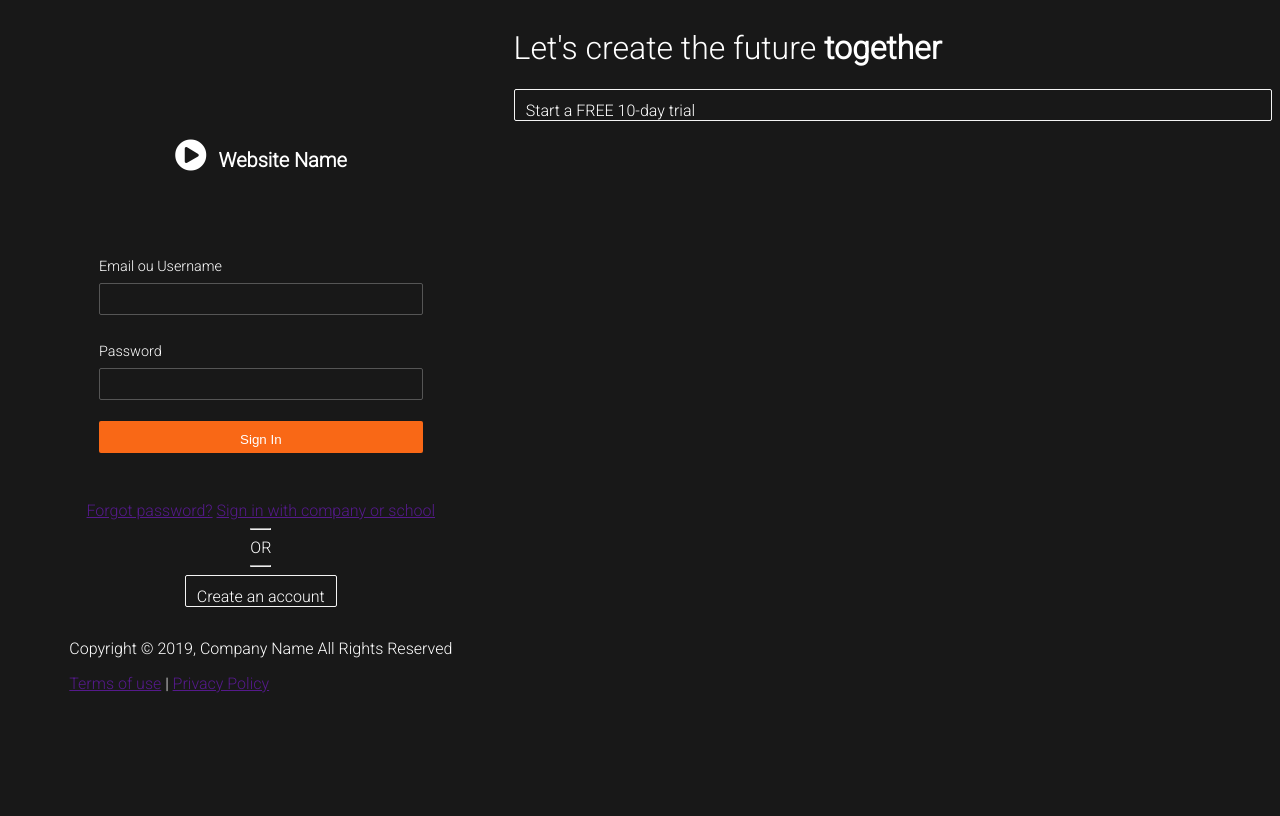
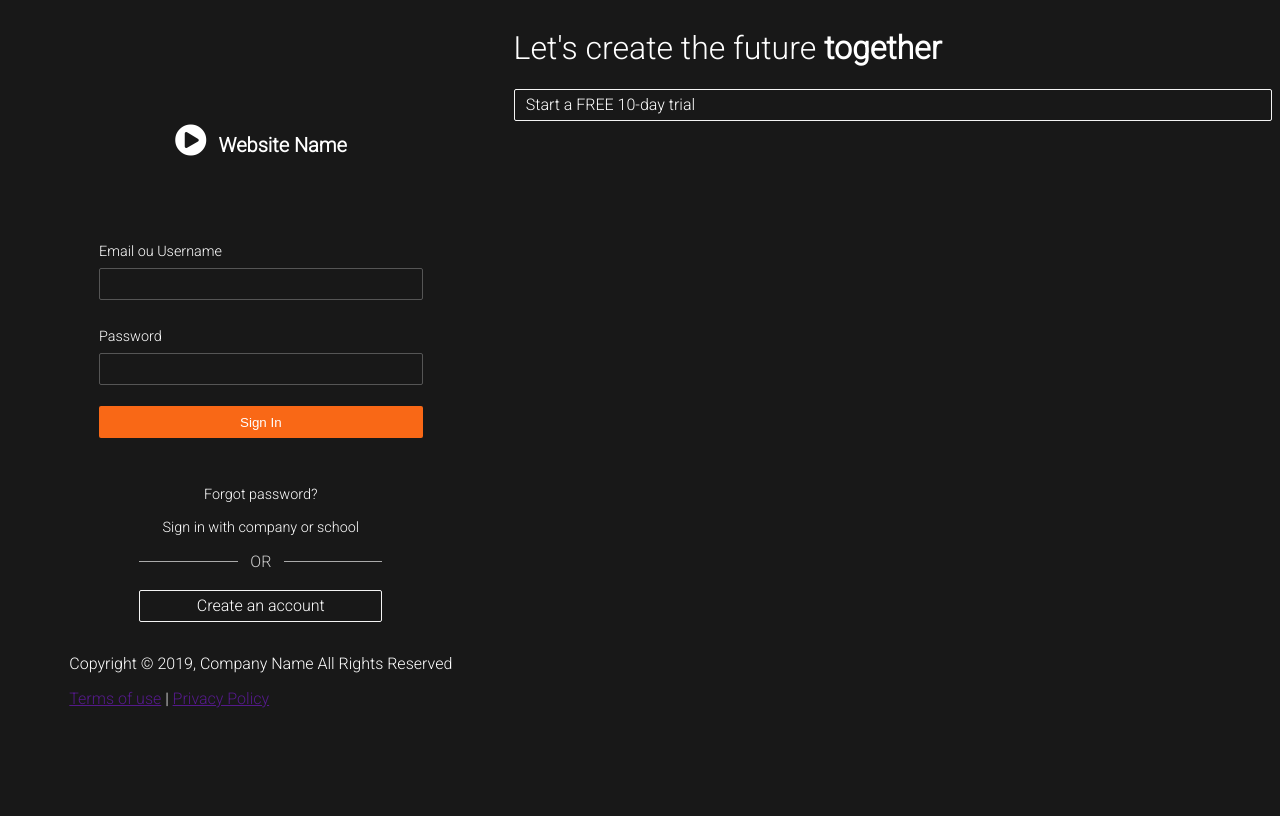
Before and after one commit to AzafoCossa/HTML-CSS-JavaScript, a PHP site: page / in a window 1280 px wide. Run offline with PHP 8.4, Linux system fonts and the light colour scheme; some libraries are stand-ins or nearby versions.

Commit message:
Styled the links

```diff
--- a/PluralRight Login page clone/css/style.css
+++ b/PluralRight Login page clone/css/style.css
@@ -85,8 +85,15 @@ h6 {
     width: 100%;
 }
 
+#sign-in .btn-secondary,
+.or,
+.links {
+    width: 60%;
+    text-align: center;
+}
+
 .btn-primary {
-    padding: 0.7rem;
+    padding: 0.3rem 0.7rem;
     height: 2rem;
     display: block;
     border: 0;
@@ -99,12 +106,40 @@ h6 {
     transition: all 0.5s;
 }
 
+#sign-in .links a {
+    color: #fff;
+    text-decoration: none;
+    margin-bottom: 1rem;
+    display: block;
+    text-align: center;
+    font-size: 0.9rem;
+}
+
+#sign-in .or {
+    display: flex;
+    flex-direction: row;
+    margin-bottom: 1.2rem;
+    align-items: center;
+}
+
+#sign-in .or .bar {
+    flex: auto;
+    border: none;
+    height: 1px;
+    background: #aaa;
+}
+
+#sign-in .or span {
+    color: #ccc;
+    padding: 0 0.8rem;
+}
+
 .btn-primary:hover {
     background-color: #ff7b39;
 }
 
 .btn-secondary {
-    padding: 0.7rem;
+    padding: 0.3rem 0.7rem;
     height: 2rem;
     display: block;
     border: 1px solid #f4f4f4;
```
